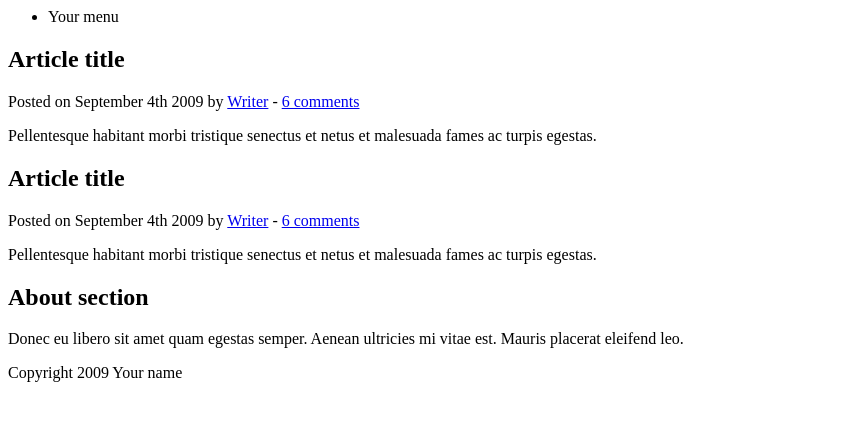
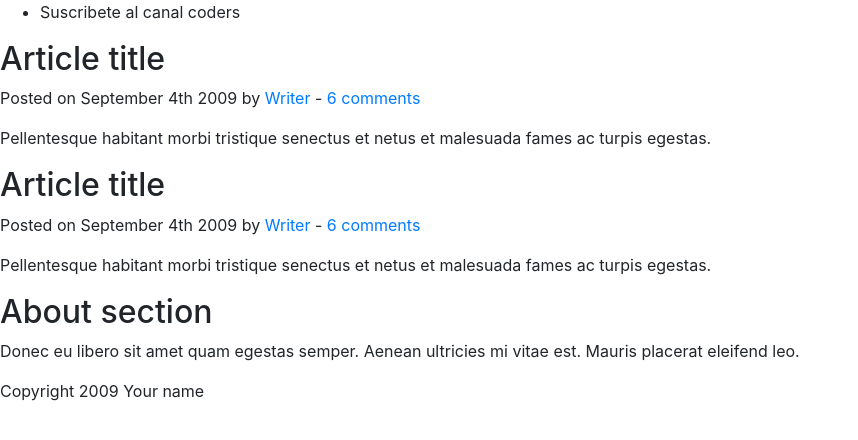
Before and after one commit to ElectronicSBD1301/demo-repo2, a plain HTML site: page index.html in a window 1280 px wide. Shown: the whole page, without its empty margins (0-858 px from the left). Drawn offline with nearby package versions, Linux system fonts and the light colour scheme.

Commit message:
Se modifico index.html la palabra coders

```diff
--- a/index.html
+++ b/index.html
@@ -1,8 +1,10 @@
 <html>
 
 <head>
+
+	<link rel="stylesheet" type="text/css" href="https://maxcdn.bootstrapcdn.com/bootstrap/4.0.0/css/bootstrap.min.css">
 	<meta http-equiv="Content-Type" content="text/html; charset=UTF-8" />
-	<title>Your Website</title>
+	<title>Urey</title>
 </head>
 
 <body>
@@ -10,7 +12,7 @@
 	<header>
 		<nav>
 			<ul>
-				<li>Your menu</li>
+				<li>Suscribete al canal coders</li>
 			</ul>
 		</nav>
 	</header>
```
